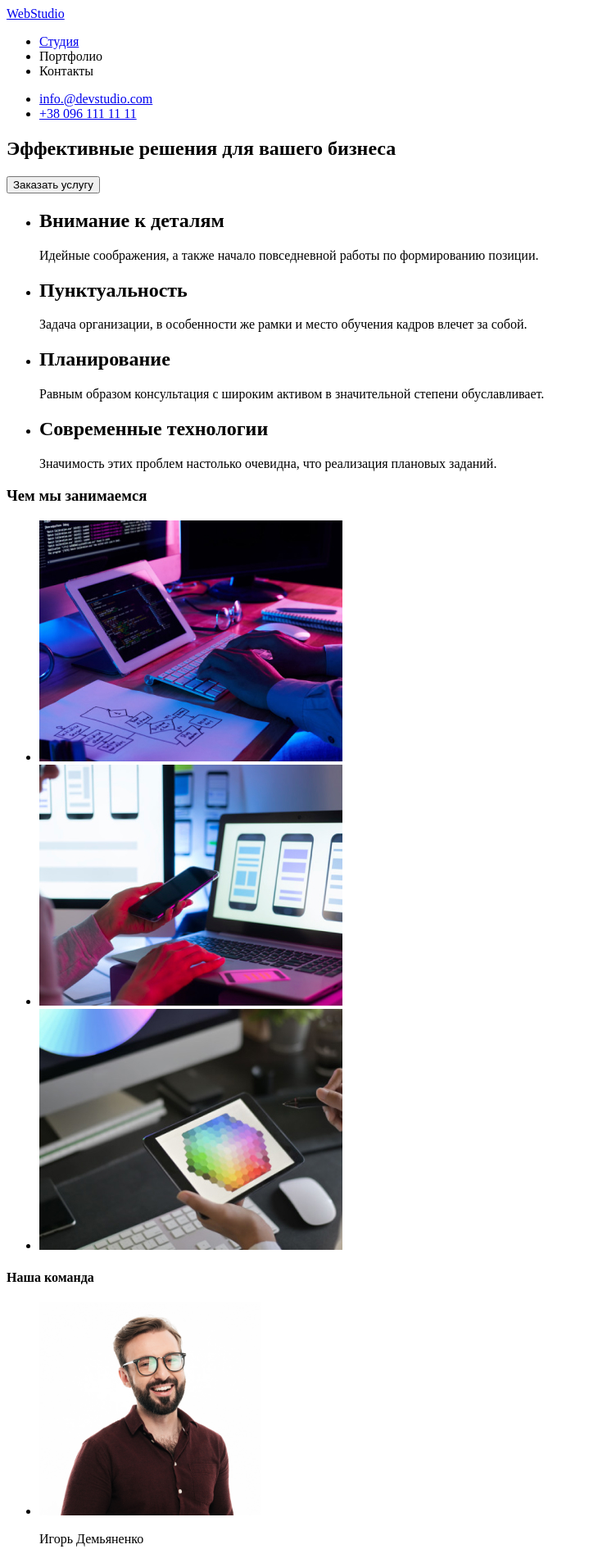
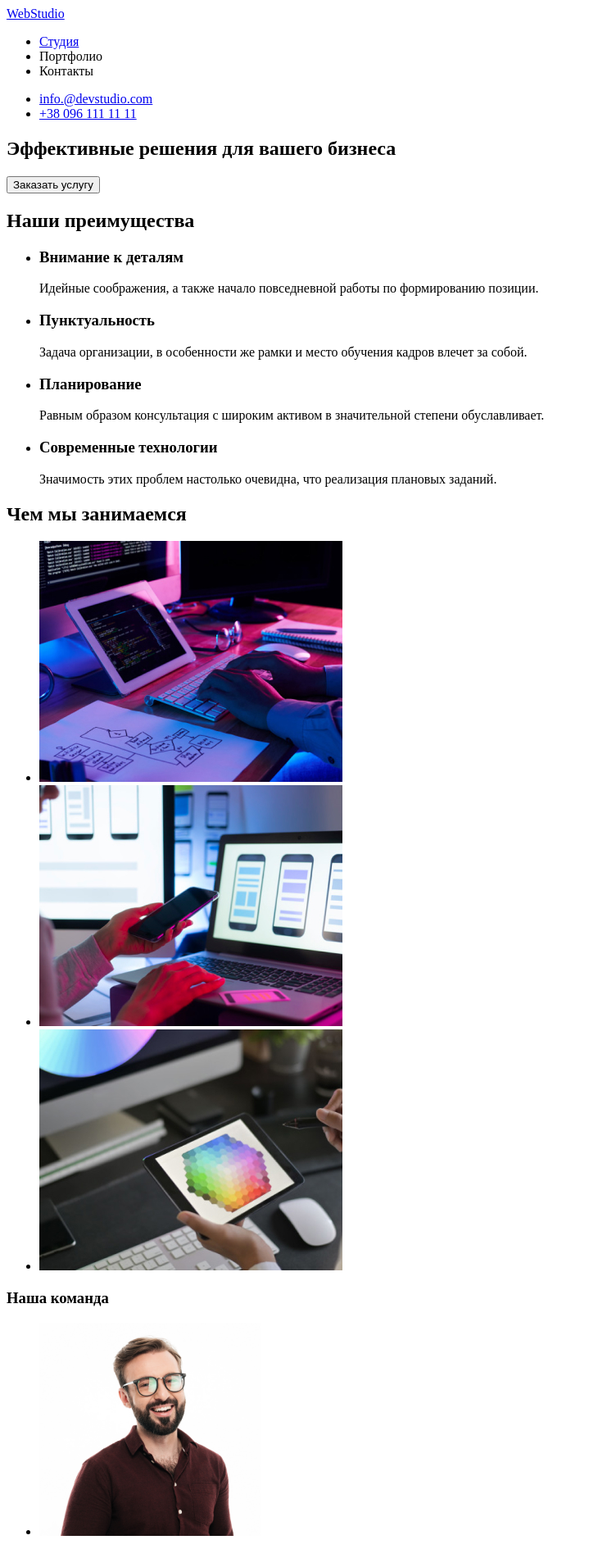
Before and after one commit to sonyatop/html-01, a plain HTML site: page index.html in a window 1280 px wide. Shown: the top 1890 px of the page at 82% size, without its empty margins (0-719 px from the left). Drawn offline with Linux system fonts and the light colour scheme.

Commit message:
tag editing h

```diff
--- a/index.html
+++ b/index.html
@@ -30,27 +30,28 @@
         <button type="button">Заказать услугу</button>
     </section>
            <section>
+            <h2>Наши преимущества</h2>
             <ul>
                 <li>
-                    <h2>Внимание к деталям</h2>
+                    <h3>Внимание к деталям</h3>
                     <p>Идейные соображения, а также начало повседневной работы по формированию позиции.</p>
                 </li>
                <li>
-                <h2>Пунктуальность</h2>
+                <h3>Пунктуальность</h3>
                 <p>Задача организации, в особенности же рамки и место обучения кадров влечет за собой.</p>
             </li>
             <li>
-                <h2>Планирование</h2>
+                <h3>Планирование</h3>
                 <p>Равным образом консультация с широким активом в значительной степени обуславливает.</p>
             </li>
             <li>
-                <h2>Современные технологии</h2>
+                <h3>Современные технологии</h3>
                 <p>Значимость этих проблем настолько очевидна, что реализация плановых заданий.</p>
             </li>
             </ul>
            </section>
     <section>
-        <h3>Чем мы занимаемся</h3>
+        <h2>Чем мы занимаемся</h2>
         <ul>
             <li><img src="./images/img1.jpg" alt="Человек печатает на компьютере" width="370"/></li>
             <li><img src="./images/img2.jpg" alt="фото ноутбука и телефона в руках" width="370"/></li>
@@ -58,26 +59,26 @@
         </ul>
     </section>
     <section>
-        <h4>Наша команда</h4>
+        <h3>Наша команда</h3>
         <ul>
             <li>
                 <img src="./images/igor.jpg" alt="мужчина сотрудник компании" width="270">
-                <p>Игорь Демьяненко</p>
+                <h3>Игорь Демьяненко</h3>
                 <p>Product Designer</p>
             </li>
             <li>
                 <img src="./images/olga.jpg" alt="женщина сотрудник компании" width="270">
-                <p>Ольга Репина</p>
+                <h3>Ольга Репина</h3>
                 <p>Frontend Developer</p>
             </li>
             <li>
                 <img src="./images/nikola.jpg" alt="мужчина сотрудник компании" width="270">
-                <p>Николай Тарасов</p>
+                <h3>Николай Тарасов</h3>
                 <p>Marketing</p>
             </li>
             <li>
                 <img src="./images/michail.jpg" alt="мужчина сотрудник компании" width="270">
-                <p>Михаил Ермаков</p>
+                <h3>Михаил Ермаков</h3>
                 <p>UI Designer</p>
             </li>
         </ul>
@@ -95,6 +96,5 @@
             </ul>
         </address>
     </footer>
-
 </body>
 </html>
```
Lines whose indentation alone changed are shown as unchanged.
